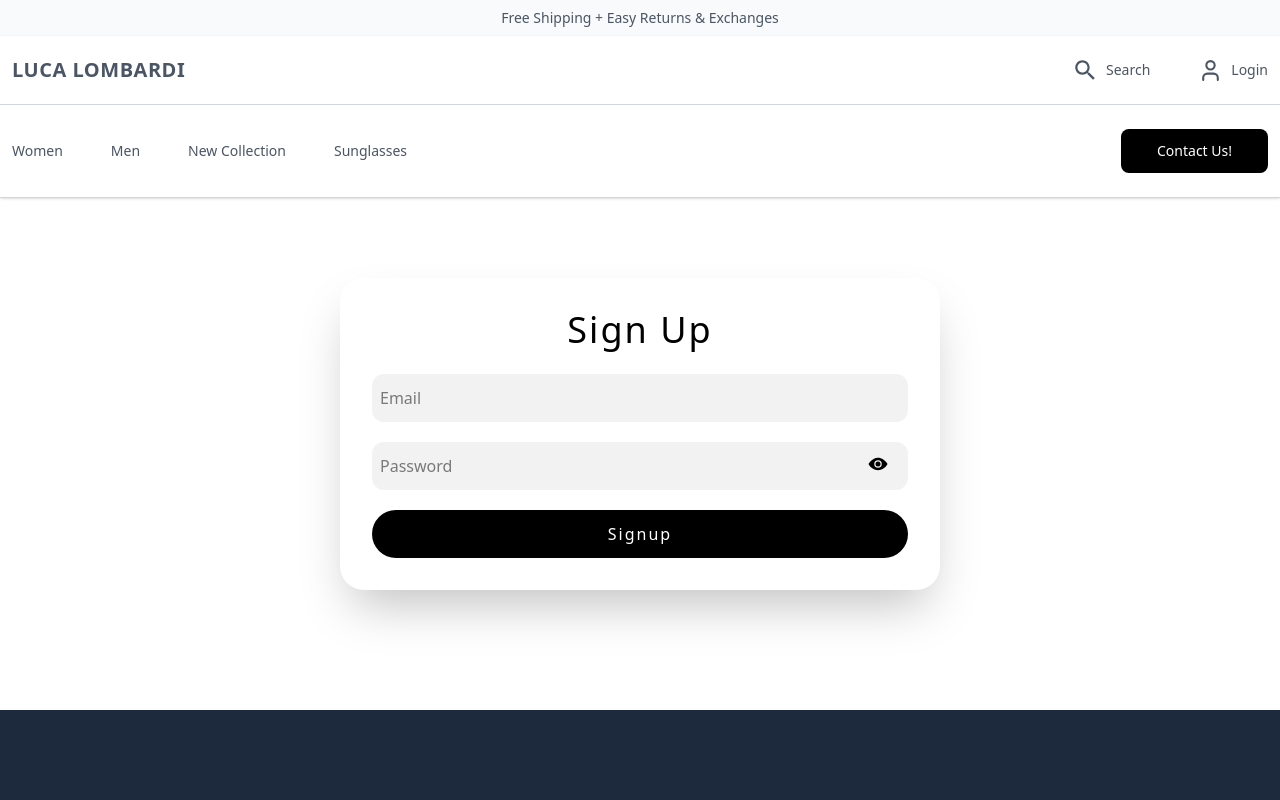
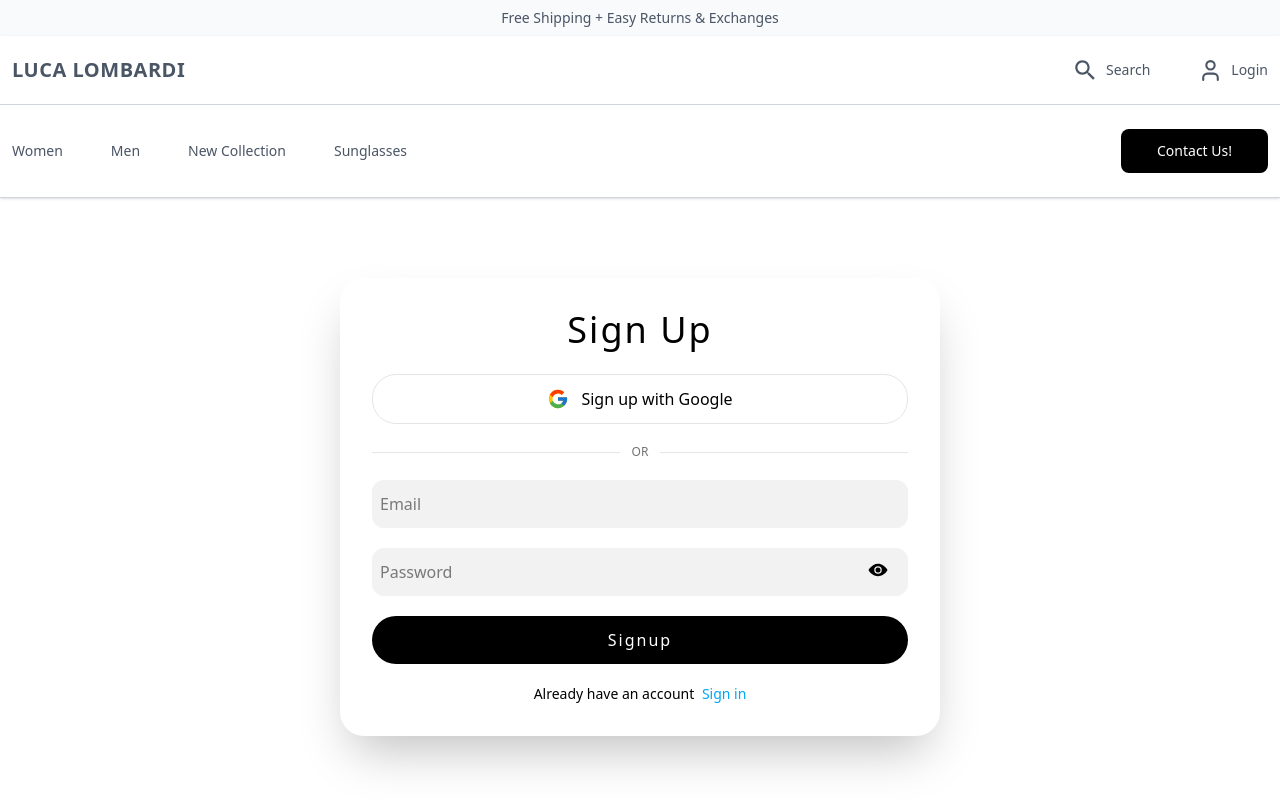
Before and after one commit to sultanov460/Luca-lombardi, a Next.js app: page /signup in a window 1280 px wide. Shown: the top 800 px of the page. Built offline with nearby package versions, Linux system fonts and the light colour scheme; no server answers.

Commit message:
google-auth

```diff
--- a/app/login/page.tsx
+++ b/app/login/page.tsx
@@ -1,17 +1,19 @@
 "use client";
 
 import { Container } from "@/components/Container";
+import { useAuth } from "@/hooks/useAuth";
 import { signSchema } from "@/schemas/sign";
 import type { LoginFormData } from "@/types/login";
+import { FirebaseError } from "firebase/app";
+import { signInWithEmailAndPassword } from "firebase/auth";
 import Link from "next/link";
+import { useRouter } from "next/navigation";
 import { ChangeEvent, FormEvent, useState } from "react";
+import { FcGoogle } from "react-icons/fc";
 import { IoEye, IoEyeOff } from "react-icons/io5";
 import z from "zod";
 
 import { firebaseAuth } from "@/lib/firebase";
-import { signInWithEmailAndPassword } from "firebase/auth";
-import { useRouter } from "next/navigation";
-import { FirebaseError } from "firebase/app";
 
 interface ErrorsState {
   email: string | null;
@@ -20,6 +22,7 @@ interface ErrorsState {
 
 export default function Login() {
   const router = useRouter();
+  const { handleGoogleLogin } = useAuth();
 
   const [formData, setFormData] = useState<LoginFormData>({
     email: "",
@@ -34,6 +37,7 @@ export default function Login() {
   const [show, setShow] = useState(true);
   const [errorMessage, setErrorMessage] = useState<string | null>(null);
   const [isSubmitting, setIsSubmitting] = useState(false);
+  const [isGoogleSubmitting, setIsGoogleSubmitting] = useState(false);
 
   function handleChange(e: ChangeEvent<HTMLInputElement>) {
     setFormData({ ...formData, [e.target.name]: e.target.value });
@@ -73,20 +77,36 @@ export default function Login() {
         } else {
           setErrorMessage("Ошибка входа. Попробуй ещё раз.");
         }
+      } else {
+        setErrorMessage("Ошибка входа. Попробуй ещё раз.");
       }
     } finally {
       setIsSubmitting(false);
     }
   }
 
+  async function handleGoogleClick() {
+    setErrorMessage(null);
+    setIsGoogleSubmitting(true);
+    try {
+      await handleGoogleLogin();
+      router.push("/");
+    } catch (err) {
+      console.error("Google login failed:", err);
+      setErrorMessage("Не удалось войти через Google. Попробуй ещё раз.");
+    } finally {
+      setIsGoogleSubmitting(false);
+    }
+  }
+
   return (
     <div className="pt-20 pb-30">
       <Container>
-        <form
-          onSubmit={handleLogin}
-          className="grid grid-cols-1 gap-5 shadow-2xl rounded-3xl p-8 w-full sm:w-150 mx-auto"
-        >
-          <h1 className="text-4xl tracking-[2px] text-center mb-1">Sign In</h1>
+        <div className="w-full sm:w-150 mx-auto">
+          <div className="grid grid-cols-1 gap-5 shadow-2xl rounded-3xl p-8">
+            <h1 className="text-4xl tracking-[2px] text-center mb-1">
+              Sign In
+            </h1>
 
             {errorMessage && (
               <div className="rounded-xl bg-red-50 border border-red-200 p-3 text-sm text-red-700">
@@ -94,7 +114,23 @@ export default function Login() {
               </div>
             )}
 
-          <div className="flex flex-col gap-5">
+            <button
+              type="button"
+              onClick={handleGoogleClick}
+              disabled={isSubmitting || isGoogleSubmitting}
+              className="w-full flex items-center justify-center gap-3 rounded-3xl py-3 font-medium border border-neutral-200 bg-white cursor-pointer transition xl:hover:shadow-md xl:hover:-translate-y-[1px] disabled:opacity-60 disabled:cursor-not-allowed"
+            >
+              <FcGoogle size={22} />
+              {isGoogleSubmitting ? "Signing in..." : "Continue with Google"}
+            </button>
+
+            <div className="flex items-center gap-3">
+              <div className="h-px flex-1 bg-neutral-200" />
+              <span className="text-xs text-neutral-500">OR</span>
+              <div className="h-px flex-1 bg-neutral-200" />
+            </div>
+
+            <form onSubmit={handleLogin} className="grid grid-cols-1 gap-5">
               <div className="flex flex-col relative">
                 <input
                   type="email"
@@ -147,7 +183,7 @@ export default function Login() {
               </div>
 
               <button
-              disabled={isSubmitting}
+                disabled={isSubmitting || isGoogleSubmitting}
                 className="bg-black text-white font-medium tracking-[2px] py-3 rounded-3xl cursor-pointer disabled:opacity-60 disabled:cursor-not-allowed"
               >
                 {isSubmitting ? "Signing in..." : "Login"}
@@ -162,8 +198,9 @@ export default function Login() {
                   Create an account now
                 </Link>
               </span>
+            </form>
           </div>
-        </form>
+        </div>
       </Container>
     </div>
   );
--- a/app/providers.tsx
+++ b/app/providers.tsx
@@ -2,7 +2,12 @@
 
 import { Provider } from "react-redux";
 import { store } from "@/store";
+import { CookiesProvider } from "react-cookie";
 
 export function Providers({ children }: { children: React.ReactNode }) {
-  return <Provider store={store}>{children}</Provider>;
+  return (
+    <CookiesProvider>
+      <Provider store={store}>{children}</Provider>
+    </CookiesProvider>
+  );
 }
--- a/app/signup/page.tsx
+++ b/app/signup/page.tsx
@@ -1,15 +1,18 @@
 "use client";
 
 import { Container } from "@/components/Container";
+import { useAuth } from "@/hooks/useAuth";
 import { signSchema } from "@/schemas/sign";
 import type { LoginFormData } from "@/types/login";
+import { createUserWithEmailAndPassword } from "firebase/auth";
+import { useRouter } from "next/navigation";
+import Link from "next/link";
 import { ChangeEvent, FormEvent, useState } from "react";
+import { FcGoogle } from "react-icons/fc";
 import { IoEye, IoEyeOff } from "react-icons/io5";
 import z from "zod";
 
 import { firebaseAuth } from "@/lib/firebase";
-import { createUserWithEmailAndPassword } from "firebase/auth";
-import { useRouter } from "next/navigation";
 
 interface ErrorsState {
   email: string | null;
@@ -18,6 +21,7 @@ interface ErrorsState {
 
 export default function Signup() {
   const router = useRouter();
+  const { handleGoogleLogin } = useAuth();
 
   const [formData, setFormData] = useState<LoginFormData>({
     email: "",
@@ -32,6 +36,7 @@ export default function Signup() {
   const [errorMessage, setErrorMessage] = useState<string | null>(null);
   const [show, setShow] = useState(true);
   const [isSubmitting, setIsSubmitting] = useState(false);
+  const [isGoogleSubmitting, setIsGoogleSubmitting] = useState(false);
 
   function handleChange(e: ChangeEvent<HTMLInputElement>) {
     setFormData({ ...formData, [e.target.name]: e.target.value });
@@ -80,14 +85,30 @@ export default function Signup() {
     }
   }
 
+  async function handleGoogleClick() {
+    setErrorMessage(null);
+    setIsGoogleSubmitting(true);
+    try {
+      await handleGoogleLogin();
+      router.push("/");
+    } catch (err) {
+      console.error("Google signup failed:", err);
+      setErrorMessage(
+        "Не удалось зарегистрироваться через Google. Попробуй ещё раз.",
+      );
+    } finally {
+      setIsGoogleSubmitting(false);
+    }
+  }
+
   return (
     <div className="pt-20 pb-30">
       <Container>
-        <form
-          onSubmit={handleSignup}
-          className="grid grid-cols-1 gap-5 shadow-2xl rounded-3xl p-8 w-full sm:w-150 mx-auto"
-        >
-          <h1 className="text-4xl tracking-[2px] text-center mb-1">Sign Up</h1>
+        <div className="w-full sm:w-150 mx-auto">
+          <div className="grid grid-cols-1 gap-5 shadow-2xl rounded-3xl p-8">
+            <h1 className="text-4xl tracking-[2px] text-center mb-1">
+              Sign Up
+            </h1>
 
             {errorMessage && (
               <div className="rounded-xl bg-red-50 border border-red-200 p-3 text-sm text-red-700">
@@ -95,7 +116,23 @@ export default function Signup() {
               </div>
             )}
 
-          <div className="flex flex-col gap-5">
+            <button
+              type="button"
+              onClick={handleGoogleClick}
+              disabled={isSubmitting || isGoogleSubmitting}
+              className="w-full flex items-center justify-center gap-3 rounded-3xl py-3 font-medium border border-neutral-200 bg-white cursor-pointer transition xl:hover:shadow-md xl:hover:-translate-y-[1px] disabled:opacity-60 disabled:cursor-not-allowed"
+            >
+              <FcGoogle size={22} />
+              {isGoogleSubmitting ? "Creating..." : "Sign up with Google"}
+            </button>
+
+            <div className="flex items-center gap-3">
+              <div className="h-px flex-1 bg-neutral-200" />
+              <span className="text-xs text-neutral-500">OR</span>
+              <div className="h-px flex-1 bg-neutral-200" />
+            </div>
+
+            <form onSubmit={handleSignup} className="grid grid-cols-1 gap-5">
               <div className="flex flex-col relative">
                 <input
                   type="email"
@@ -139,13 +176,24 @@ export default function Signup() {
               </div>
 
               <button
-              disabled={isSubmitting}
+                disabled={isSubmitting || isGoogleSubmitting}
                 className="bg-black text-white font-medium tracking-[2px] py-3 rounded-3xl cursor-pointer disabled:opacity-60 disabled:cursor-not-allowed"
               >
                 {isSubmitting ? "Creating..." : "Signup"}
               </button>
+
+              <span className="text-sm mx-auto">
+                Already have an account{" "}
+                <Link
+                  href={"/login"}
+                  className="text-sky-500 xl:hover:underline ml-1"
+                >
+                  Sign in
+                </Link>
+              </span>
+            </form>
           </div>
-        </form>
+        </div>
       </Container>
     </div>
   );
--- a/hooks/useAuth.ts
+++ b/hooks/useAuth.ts
@@ -1,5 +1,5 @@
 import { firebaseAuth } from "@/lib/firebase";
-import { GoogleAuthProvider, signInWithPopup } from "firebase/auth";
+import { GoogleAuthProvider, signInWithPopup, type User } from "firebase/auth";
 import { useCookies } from "react-cookie";
 
 const providers = {
@@ -11,41 +11,33 @@ type Provider = keyof typeof providers;
 export const useAuth = () => {
   const [, setCookie, removeCookie] = useCookies(["authToken"]);
 
-  const handleLogin = async (provider: Provider) => {
-    try {
+  const handleLogin = async (provider: Provider): Promise<User> => {
     const { user } = await signInWithPopup(firebaseAuth, providers[provider]);
 
+    // Optional token (can be used for server-side verification later)
     const firebaseToken = await user.getIdToken();
 
     if (firebaseToken) {
       setCookie("authToken", firebaseToken, {
         path: "/",
-          maxAge: 3600, // 1 hour
+        maxAge: 60 * 60, // 1 hour
+        sameSite: "lax",
+        secure: process.env.NODE_ENV === "production",
       });
     }
 
-      console.log("Login successful:", user);
-      alert("Login successfull");
-    } catch (error) {
-      console.error("Login failed:", error);
-    }
+    return user;
   };
 
   const handleLogout = async () => {
-    try {
     const currentUser = firebaseAuth.currentUser;
 
     if (!currentUser) {
-        alert("No user is currently logged in.");
-        return;
+      throw new Error("No user is currently logged in.");
     }
 
     await firebaseAuth.signOut();
     removeCookie("authToken", { path: "/" });
-      alert("Logout successful.");
-    } catch (error) {
-      console.error("Logout failed:", error);
-    }
   };
 
   return {
```
Lines whose indentation alone changed are shown as unchanged.
